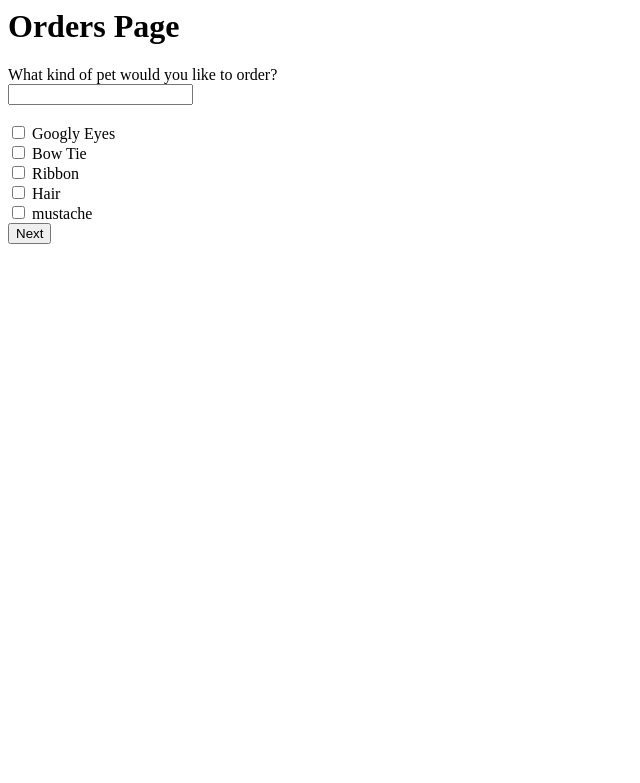
After one commit to EverettHanke/petsII, a PHP site: template views/rock.html in a window 1280 px wide. The commit adds this page. Shown: the top 783 px of the page, without its empty margins (0-640 px from the left). Run offline with PHP 8.4, Linux system fonts and the light colour scheme; the template is opened without the code that fills it, so the values that code supplies are empty.

Commit message:
Add rock view page, Add routing

```diff
--- /dev/null
+++ b/views/rock.html
@@ -0,0 +1,32 @@
+
+<include href="views/header.html"></include>
+<body>
+<h1>Orders Page</h1>
+<form action="#" method="POST" class="form-horizontal">
+    <div class="form-group">
+        <label for="petType" class="col-sm-4 control-label">What kind of pet would you like to order?</label>
+        <div class="col-sm-4"><input class="form-control" type="text"
+                                     name="petType" id="petType" ></div>
+    </div>
+    <br>
+    <div class="form-group">
+        <div>
+            <input type="checkbox" name="accessory[]" value="googly eyes" id="google">
+            <label for="google">Googly Eyes</label><br>
+            <input type="checkbox" name="accessory[]" value="bow tie" id="bow">
+            <label for="bow">Bow Tie</label><br>
+            <input type="checkbox" name="accessory[]" value="ribbon" id="ribbon">
+            <label for="ribbon">Ribbon</label><br>
+            <input type="checkbox" name="accessory[]" value="hair" id="hair">
+            <label for="hair">Hair</label><br>
+            <input type="checkbox" name="accessory[]" value="mustache" id="mustache">
+            <label for="mustache">mustache</label><br>
+        </div>
+        <div class="form-group">
+            <button class="btn btn-primary"  type="submit">Next</button>
+        </div>
+
+    </div>
+</form>
+</body>
+</html>
```
Also changed, not shown: classes/rockPet.php (+17 -0 lines), index.php (+16 -0 lines).
